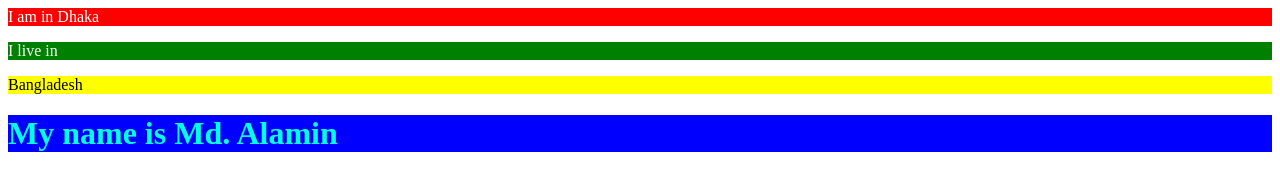
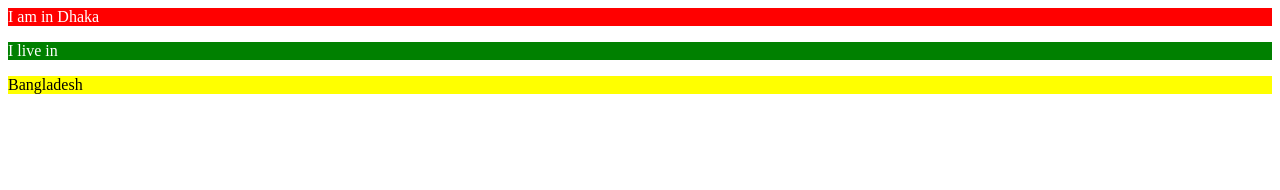
Before and after one commit to SABBIR-1-HASAN-1-JOY/gitLearn, a plain HTML site: page index.html in a window 1280 px wide. Drawn offline with Linux system fonts and the light colour scheme.

Commit message:
Updated index.html and Added About.html

```diff
--- a/index.html
+++ b/index.html
@@ -26,7 +26,7 @@
         <p class="p1">I am in Dhaka</p>
         <p class="p2">I live in <div class="text">Bangladesh</div></p>
 
-        <h1 class="header">My name is Md. Alamin</h1>
+
 
     </body>
 
```
Also changed, not shown: about.html (added).
